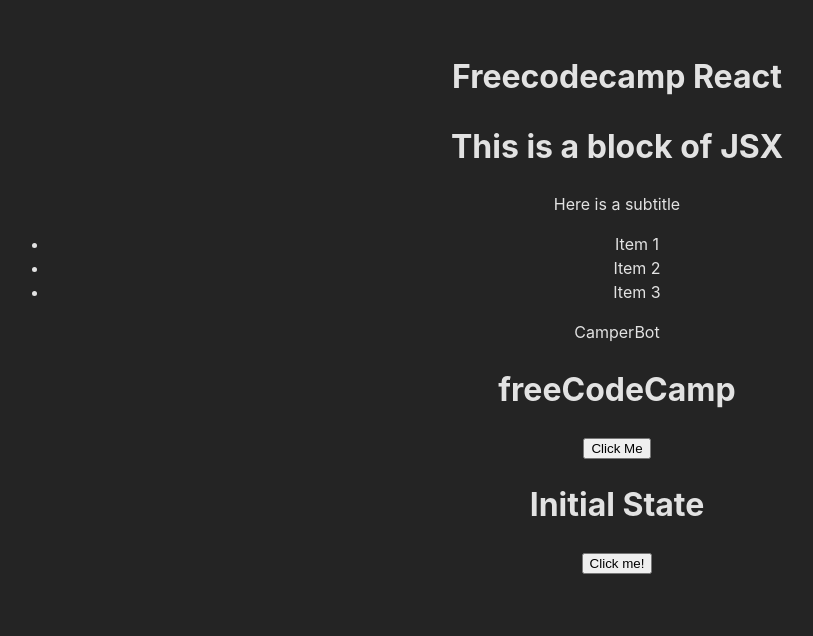
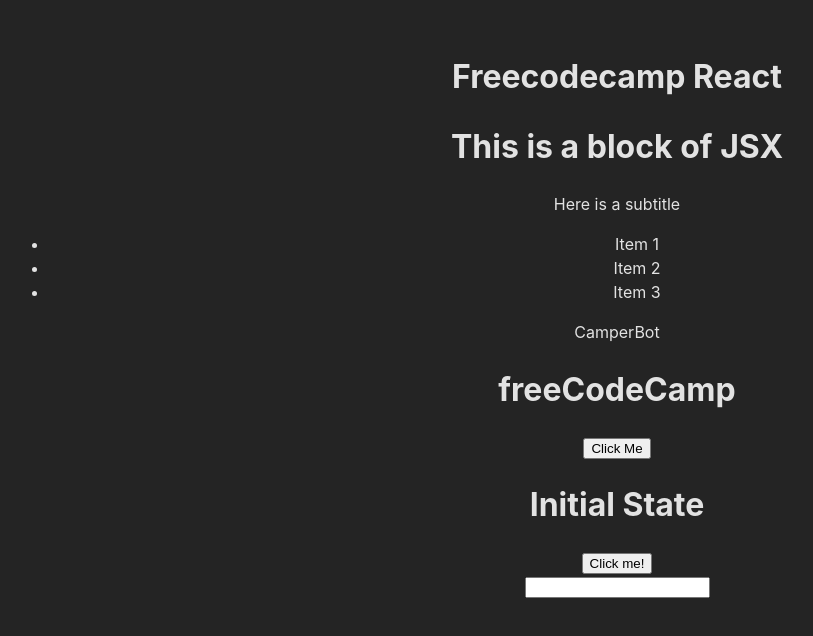
Before and after one commit to RizvanGit/freecodecamp, a React (Vite) app in the folder react-fcc/: page / in a window 1280 px wide. Shown: the top 636 px of the page, without its empty margins (23-836 px from the left). Built offline with nearby package versions, Linux system fonts and the light colour scheme.

Commit message:
controlled input

```diff
--- a/react-fcc/src/App.tsx
+++ b/react-fcc/src/App.tsx
@@ -2,6 +2,7 @@
 import Header from './components/Header/Header'
 import MyComponentSetState from './components/lessons/ClassCompSetState'
 import MyComponent from './components/lessons/ClassComponentWState'
+import ControlledInput from './components/lessons/ControlledInput'
 import ToggleComponent from './components/lessons/ToggleClassState'
 import { CampSite } from './components/lessons/defaultProps'
 import Task from './components/lessons/task'
@@ -15,6 +16,7 @@
       <MyComponent />
       <MyComponentSetState />
       <ToggleComponent />
+      <ControlledInput />
     </>
   )
 }
--- /dev/null
+++ b/react-fcc/src/components/lessons/ControlledInput.tsx
@@ -0,0 +1,32 @@
+/* eslint-disable @typescript-eslint/no-empty-interface */
+import React from 'react'
+
+interface IProps{
+
+}
+interface IState{
+    input: string
+}
+
+class ControlledInput extends React.Component<IProps, IState>{
+    constructor(props: IProps) {
+        super(props)
+        this.state = {
+            input: ''
+        }
+        this.onChange = this.onChange.bind(this)
+    }
+    onChange(e: React.ChangeEvent<HTMLInputElement>) {
+        this.setState({input: e.target.value})
+    }
+    render() {
+        return (
+            <div>
+                <input type='text' value={this.state.input} onChange={this.onChange} />
+                <h3>{this.state.input}</h3>
+            </div>
+        )
+    }
+}
+
+export default ControlledInput
```
